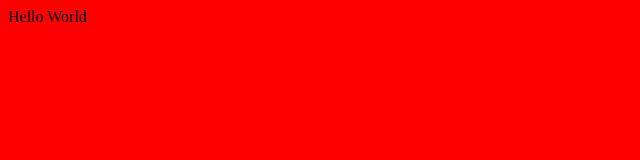
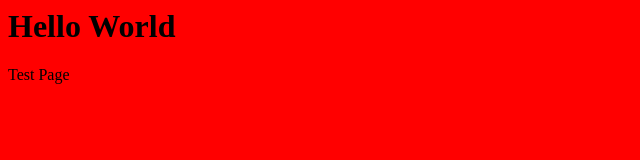
Before and after one commit to nickbrandt/Test-repository, a plain HTML site: page another/test.html in a window 1280 px wide. Shown: the whole page, without its empty margins (0-640 px from the left). Drawn offline with Linux system fonts and the light colour scheme.

Commit message:
adding more text

```diff
--- a/another/test.html
+++ b/another/test.html
@@ -1,5 +1,6 @@
 <html>
 <body style="background:red">
-Hello World
+<h1>Hello World</h1>
+<p>Test Page</p>
 </body>
 </html>
```
Also changed, not shown: some folder/index.html (+1 -1 lines).
